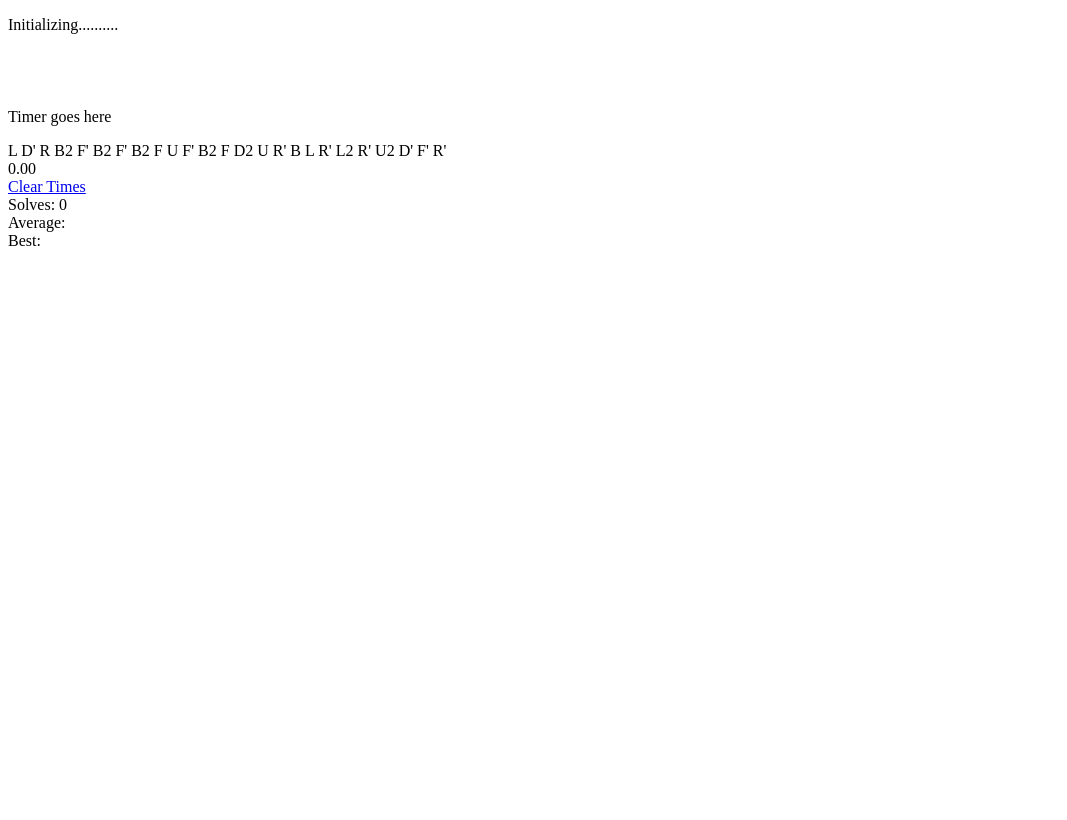
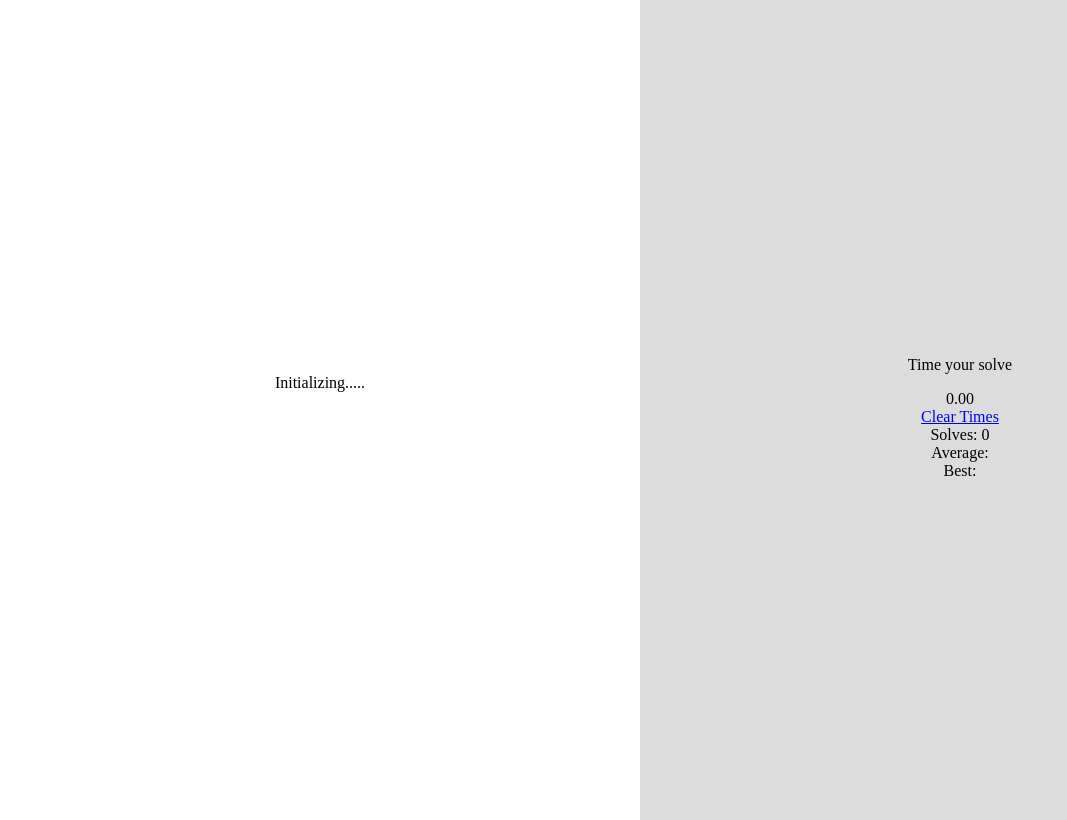
Before and after one commit to leslie-alldridge/rubiks-timer, a website with bundled scripts: page index.html in a window 1280 px wide. Shown: the whole page, without its empty margins (0-1067 px from the left). Built offline with nearby package versions, Linux system fonts and the light colour scheme.

Commit message:
split page in half and added colors to timer
split page in half and added colors to timer

```diff
--- a/index.html
+++ b/index.html
@@ -7,19 +7,23 @@
     <style>
         #randomstate { visibility: hidden; }
     </style>
-    <title>Cube</title>
+    <link rel="stylesheet" type="text/css" href="styles.css"/>
+    <title>Cube Scramble and Timer</title>
 </head>
 <body>
-    <div class="scrambler">
+    <div id="scrambler" class="split right">
+        <div class="centered">
         <p id="status"></p>
             <p id="randomstate">
-            <button>Generate random scramble</button><br>
             <span class="result"></span>
-            <button id="done">Click when scrambled</button>
+            <br>
+            <button>Generate random scramble</button>
         </p>
     </div>
-    <div class="container randomstate">
-        <p>Timer goes here</p>
+    </div>
+    <div id="container" class="split left">
+        <div class="centered">
+        <p>Time your solve</p>
         <div id = "scram"></div>
     <div id="timeOut"><span id="min"></span><span id="colon"></span><span id="sec">0</span>.<span id="decimal">00</span></div>
       <div id = "timeList"></div>
@@ -28,8 +32,10 @@
         <span id = "solveNum">Solves: 0</span> <br/>
         <span id = "overallAv">Average: </span><br/>
         <span id = "fastest">Best: </span>
+    </div>
       </div>
     </div>
+
 
 <script
     src="https://code.jquery.com/jquery-3.3.1.slim.js"
--- a/main.js
+++ b/main.js
@@ -11,12 +11,13 @@
             clearInterval(progressHandle);
 
             // Show the duration of initialization
-            var end = new Date,
-                duration = (end - start) / 1000;
-            $('#status').text('Initialization done in ' + duration + ' seconds.');
+            // var end = new Date,
+            //     duration = (end - start) / 1000;
+            // $('#status').text('Initialization done in ' + duration + ' seconds.');
 
             // Show the scrambler
             $('#randomstate').css('visibility', 'visible');
+            generateScramble();
             $('#randomstate button').on('click', generateScramble);
         };
 
--- a/styles.css
+++ b/styles.css
@@ -1,9 +1,9 @@
-#container{
+/* #container{
     width: 520px;
     height: 255px;
     font-family: "Arial";
-    position:relative;
     overflow-x:auto;
+
   }
   #timeList{
     width:  120px;
@@ -24,3 +24,41 @@
     position: absolute;
     top:110px;
   }
+
+
+   */
+
+   html,body{
+    margin:10px;
+    padding:0;
+    height:100%;
+    width:100%;
+  }
+
+  .split {
+    height: 100%;
+    width: 50%;
+    position: fixed;
+    z-index: 1;
+    top: 0;
+    overflow-x: hidden;
+    padding-top: 20px;
+  }
+
+  #container{
+    right: 0;
+    background-color: gainsboro;
+  }
+
+  #scrambler{
+    left: 0;
+  background-color: #fff;
+  }
+
+  .centered {
+    position: absolute;
+    top: 50%;
+    left: 50%;
+    transform: translate(-50%, -50%);
+    text-align: center;
+  }
--- a/timer.js
+++ b/timer.js
@@ -4,6 +4,7 @@ var decimal = 0;
 var sec = 0;
 var min = 0;
 var cs = 0;
+var bgColor = document.getElementById("container");
 var decimalOut = document.getElementById("decimal");
 var secOut = document.getElementById("sec");
 var minOut = document.getElementById("min");
@@ -21,7 +22,7 @@ var worst = 0;
 var numSolves = 0;
 var total = 0;
 var numSolvesOut = document.getElementById("solveNum");
-generateScramble();
+
 
 function timer() {
   decimal++;
@@ -61,15 +62,17 @@ function run() {
     sec = 0;
     min = 0;
     cs = 0;
+    bgColor.style.backgroundColor = "green";
     secOut.innerHTML = "0";
     minOut.innerHTML = "";
     colon.innerHTML = "";
     running = true;
     scramble = "";
-    generateScramble();
     interval = setInterval(timer, 10);
   } else if (running) {
     running = false;
+    bgColor.style.backgroundColor = "red";
+
     clearInterval(interval);
     timesDisplay.push(" " + timesOut.innerHTML);
     csTimes.push(cs);
@@ -78,52 +81,6 @@ function run() {
   }
 }
 
-function generateScramble() {
-  var move; //includes face to turn and how to turn it. Ex. 2F
-  var face; //Face to turn. Either R, L, F, B, U, or D
-  var faceNum; //1-6, corresponds to face R-D
-  var lastFaceNum = 10; //The face of the previous turn
-  var turn; //How to turn a face. Either ', 2, or nothing.
-  var scramble = ""; //inlucdes 25 moves
-  var output = document.getElementById("scram");
-  for (var x = 0; x < 25; x++) {
-    do {
-      faceNum = Math.floor(Math.random() * 6) + 1;
-    } while (faceNum === lastFaceNum); //the same face can't appear in consecutive moves.
-    lastFaceNum = faceNum;
-    if (faceNum === 1) {
-      face = "R";
-    }
-    if (faceNum === 2) {
-      face = "L";
-    }
-    if (faceNum === 3) {
-      face = "U";
-    }
-    if (faceNum === 4) {
-      face = "D";
-    }
-    if (faceNum === 5) {
-      face = "F";
-    }
-    if (faceNum === 6) {
-      face = "B";
-    }
-    turn = Math.floor(Math.random() * 3) + 1;
-    if (turn === 1) {
-      move = face;
-    }
-    if (turn === 2) {
-      move = face + "2";
-    }
-    if (turn === 3) {
-      move = face + "'";
-    }
-
-    scramble += move + " ";
-  }
-  output.innerHTML = scramble;
-}
 clearAll.onclick = clearTimes;
 
 function clearTimes() {
```
